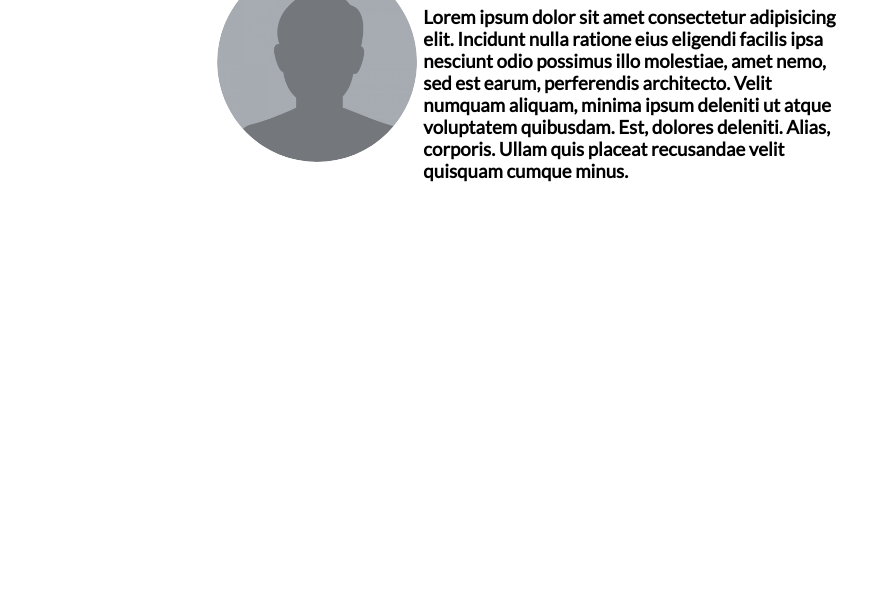
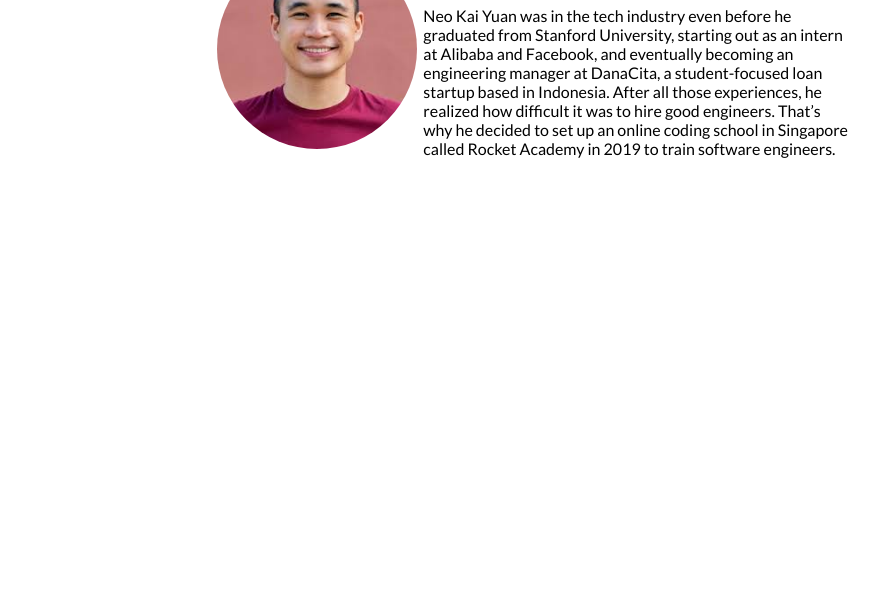
Before and after one commit to codebyshennan/rocket_basics, a plain HTML site: page index.html in a window 1280 px wide. Shown: the part 187-800 px from the top of the page, without its empty margins (18-897 px from the left). Drawn offline with Linux system fonts and the light colour scheme.

Commit message:
edited avatar and profile into kai's

```diff
--- a/index.html
+++ b/index.html
@@ -53,18 +53,20 @@
     <div id="main">
       <div id="profile">
         <div class="avatar">
-          <img src="public/avatar.png" id="picture" />
+          <img src="public/avatar.jpg" id="picture" />
         </div>
         <div class="description">
-          <h1>This is my name</h1>
-          <h3>
-            Lorem ipsum dolor sit amet consectetur adipisicing elit. Incidunt
-            nulla ratione eius eligendi facilis ipsa nesciunt odio possimus illo
-            molestiae, amet nemo, sed est earum, perferendis architecto. Velit
-            numquam aliquam, minima ipsum deleniti ut atque voluptatem
-            quibusdam. Est, dolores deleniti. Alias, corporis. Ullam quis
-            placeat recusandae velit quisquam cumque minus.
-          </h3>
+          <h1>Hello! My name is Kai.</h1>
+          <p>
+            Neo Kai Yuan was in the tech industry even before he graduated from
+            Stanford University, starting out as an intern at Alibaba and
+            Facebook, and eventually becoming an engineering manager at
+            DanaCita, a student-focused loan startup based in Indonesia. After
+            all those experiences, he realized how difficult it was to hire good
+            engineers. That’s why he decided to set up an online coding school
+            in Singapore called Rocket Academy in 2019 to train software
+            engineers.
+          </p>
         </div>
       </div>
     </div>
```
Also changed, not shown: public/avatar.jpg (added), public/avatar.png (deleted).
